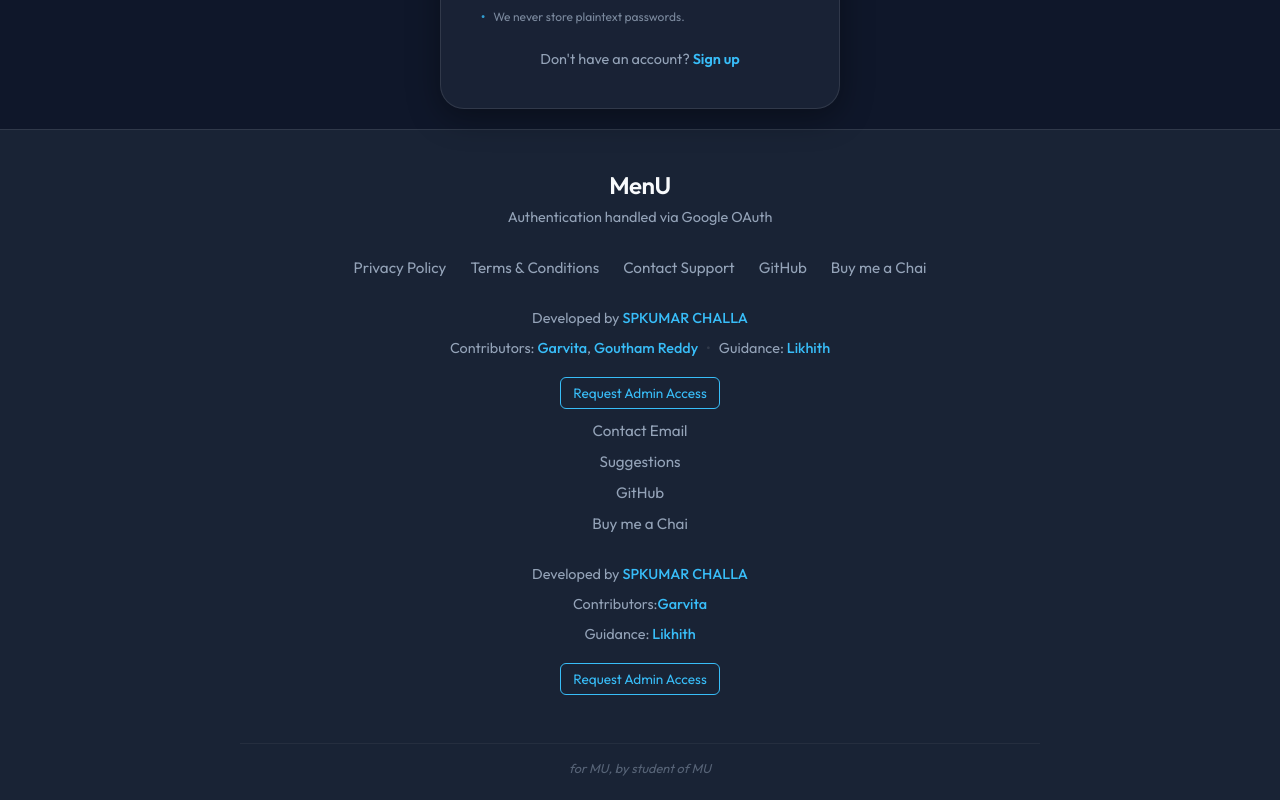
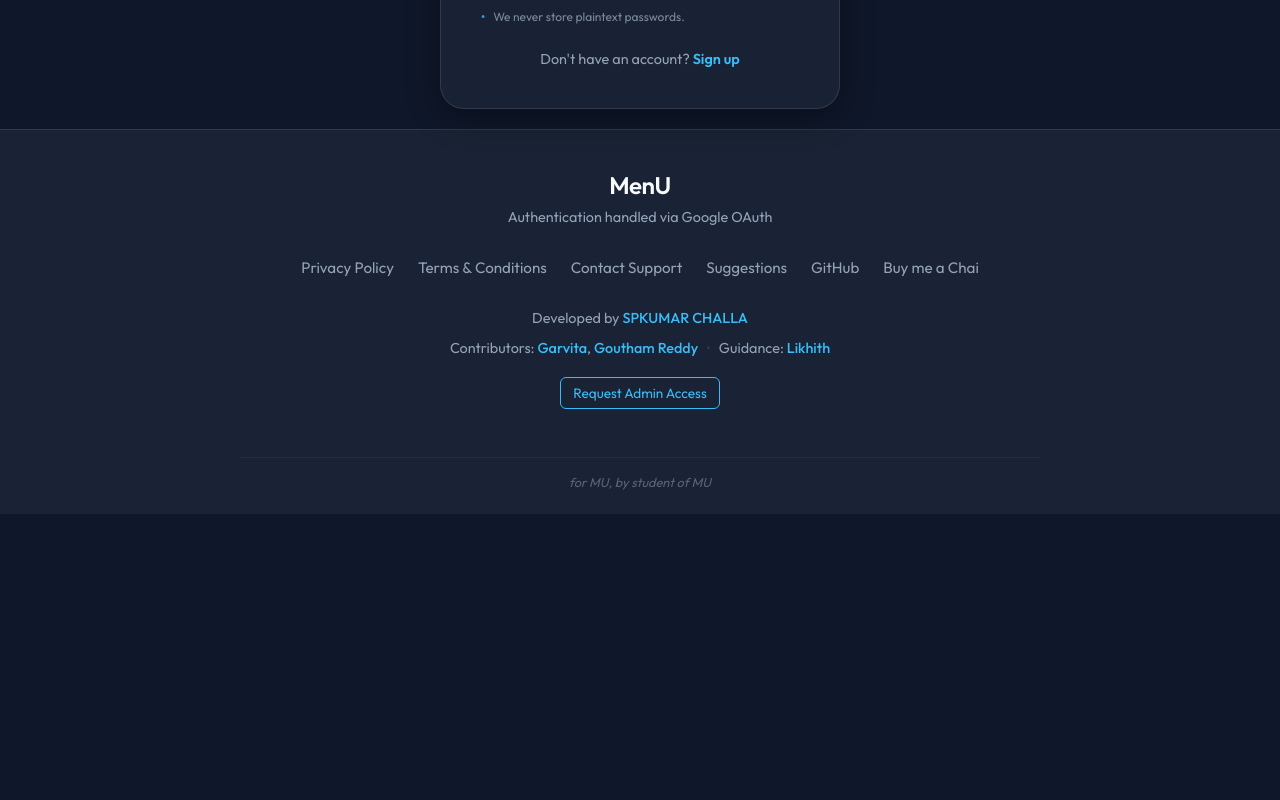
Before and after one commit to spkchalla/MenU, a React (Vite) app in the folder frontend/: page /login in a window 1280 px wide. Shown: the part 849-1649 px from the top of the page. After the commit the page ends 1363 px from the top, so only its background shows below. Built offline with nearby package versions, Linux system fonts and the light colour scheme; no server answers.

Commit message:
refactor(footer): remove duplicate sesctions

```diff
--- a/frontend/src/components/Footer.jsx
+++ b/frontend/src/components/Footer.jsx
@@ -24,6 +24,9 @@ const Footer = () => {
           </Link>
           <a href="mailto:cspk1694@protonmail.com" className="footer-link">
             Contact Support
+          </a>
+          <a href="/suggestions" className="footer-link">
+            Suggestions
           </a>
           <a
             href="https://github.com/spkchalla/MenU"
@@ -92,69 +95,7 @@ const Footer = () => {
           <button className="text-btn" onClick={handleAdminRequest}>
             Request Admin Access
           </button>
-          <a href="mailto:cspk1694@protonmail.com" className="footer-link">
-            Contact Email
-          </a>
-          <a href="/suggestions" className="footer-link">
-            Suggestions
-          </a>
-          <a
-            href="https://github.com/spkchalla/MenU"
-            target="_blank"
-            rel="noopener noreferrer"
-            className="footer-link"
-          >
-            GitHub
-          </a>
-          <a
-            href="https://buymeachai.ezee.li/spkumar_buymeachai"
-            target="_blank"
-            rel="noopener noreferrer"
-            className="footer-link"
-          >
-            Buy me a Chai
-          </a>
         </div>
-
-        <div className="footer-info">
-          <p>
-            Developed by{" "}
-            <a
-              href="https://github.com/spkchalla"
-              target="_blank"
-              rel="noopener noreferrer"
-              className="footer-link-inline"
-            >
-              SPKUMAR CHALLA
-            </a>
-          </p>
-          <p className="contributors">
-            Contributors:
-            <a
-              href="https://github.com/garvita-d"
-              target="_blank"
-              rel="noopener noreferrer"
-              className="footer-link-inline"
-            >
-              Garvita
-            </a>
-          </p>
-          <p className="contributors">
-            Guidance:{" "}
-            <a
-              href="https://github.com/Likhith025"
-              target="_blank"
-              rel="noopener noreferrer"
-              className="footer-link-inline"
-            >
-              Likhith
-            </a>
-          </p>
-          <button className="text-btn" onClick={handleAdminRequest}>
-            Request Admin Access
-          </button>
-        </div>
-
         <div className="disclaimer">for MU, by student of MU</div>
       </div>
     </footer>
```
